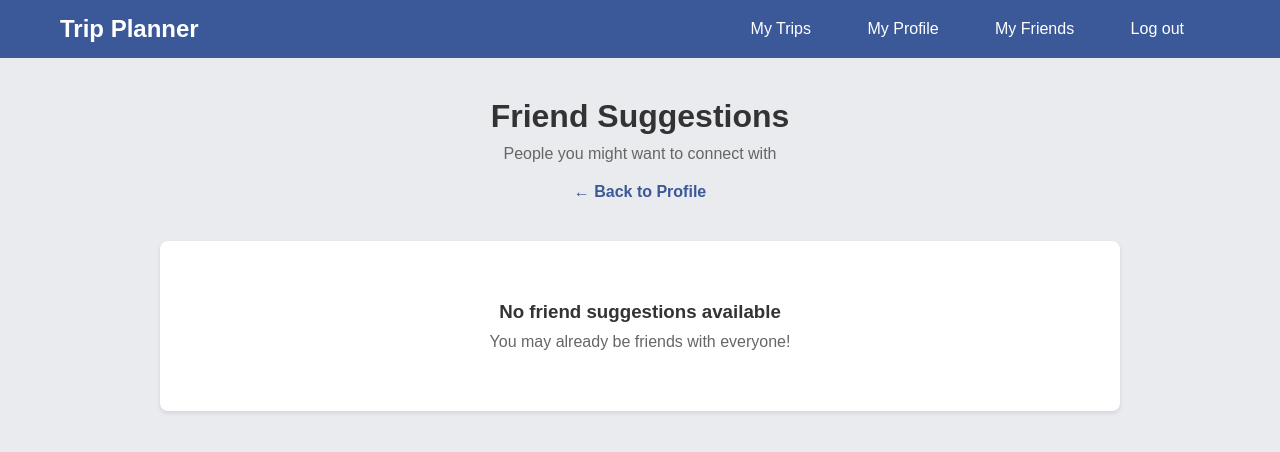
After one commit to L-alam/CS-412, a Django app: page /project/profile/1/friend_suggestions/ in a window 1280 px wide. The commit adds this page. Shown: the top 452 px of the page. Run offline with Django 5.2, Linux system fonts and the light colour scheme; tables that the repository leaves empty hold one stand-in row (values such as "Sample post").

Commit message:
Added friends section to profile page with addfriend and search

```diff
--- a/project/models.py
+++ b/project/models.py
@@ -37,6 +37,47 @@ class Profile(models.Model):
     def __str__(self):
         '''Return a string representation of this Profile.'''
         return  f'{self.first_name} {self.last_name}'
+
+    def get_friends(self):
+        '''Return a list of all friends (Profile objects) for this Profile.'''
+        friends_as_profile1 = Friend.objects.filter(profile1=self)
+        friends_as_profile2 = Friend.objects.filter(profile2=self)
+
+        friend_profiles = []
+
+        for friend in friends_as_profile1:
+            friend_profiles.append(friend.profile2)
+
+        for friend in friends_as_profile2:
+            friend_profiles.append(friend.profile1)
+
+        return friend_profiles
+
+    def add_friend(self, other):
+        '''Add a friend relationship between self and other Profile.'''
+        if self == other:
+            return
+
+        existing_friend = Friend.objects.filter(
+            models.Q(profile1=self, profile2=other) |
+            models.Q(profile1=other, profile2=self)
+        ).first()
+
+        if not existing_friend:
+            Friend.objects.create(profile1=self, profile2=other)
+
+    def get_friend_suggestions(self):
+        '''Return a list of Profiles that could be friends.'''
+        all_profiles = Profile.objects.all()
+
+        current_friends = self.get_friends()
+
+        suggestions = []
+        for profile in all_profiles:
+            if profile != self and profile not in current_friends:
+                suggestions.append(profile)
+
+        return suggestions
 
 
 class Friend(models.Model):
--- /dev/null
+++ b/project/templates/project/friend_suggestions.html
@@ -0,0 +1,142 @@
+<!-- project/templates/project/friend_suggestions.html -->
+{% extends 'project/base.html' %}
+
+{% block content %}
+<div class="suggestions-container">
+    <div class="page-header">
+        <h1>Friend Suggestions</h1>
+        <p>People you might want to connect with</p>
+        <a href="{% url 'show_profile' profile.pk %}" class="back-link">← Back to Profile</a>
+    </div>
+
+    <div class="suggestions-grid">
+        {% for suggestion in profile.get_friend_suggestions %}
+        <div class="suggestion-card">
+            <div class="suggestion-info">
+                <h3>{{ suggestion.first_name }} {{ suggestion.last_name }}</h3>
+                <p class="email">{{ suggestion.email }}</p>
+            </div>
+            <div class="suggestion-actions">
+                <a href="{% url 'add_friend' profile.pk suggestion.pk %}" class="add-friend-btn">
+                    Add Friend
+                </a>
+            </div>
+        </div>
+        {% empty %}
+        <div class="no-suggestions">
+            <h3>No friend suggestions available</h3>
+            <p>You may already be friends with everyone!</p>
+        </div>
+        {% endfor %}
+    </div>
+</div>
+
+<style>
+.suggestions-container {
+    max-width: 1000px;
+    margin: 0 auto;
+    padding: 20px;
+}
+
+.page-header {
+    text-align: center;
+    margin-bottom: 40px;
+}
+
+.page-header h1 {
+    color: #333;
+    margin-bottom: 10px;
+    font-size: 32px;
+}
+
+.page-header p {
+    color: #666;
+    margin-bottom: 20px;
+}
+
+.back-link {
+    color: #3b5998;
+    text-decoration: none;
+    font-weight: bold;
+}
+
+.back-link:hover {
+    text-decoration: underline;
+}
+
+.suggestions-grid {
+    display: grid;
+    grid-template-columns: repeat(auto-fill, minmax(280px, 1fr));
+    gap: 20px;
+}
+
+.suggestion-card {
+    background: white;
+    border-radius: 8px;
+    box-shadow: 0 2px 4px rgba(0,0,0,0.1);
+    padding: 25px;
+    text-align: center;
+    transition: transform 0.2s, box-shadow 0.2s;
+}
+
+.suggestion-card:hover {
+    transform: translateY(-2px);
+    box-shadow: 0 4px 8px rgba(0,0,0,0.15);
+}
+
+.suggestion-info h3 {
+    margin-bottom: 10px;
+    color: #333;
+    font-size: 20px;
+}
+
+.suggestion-info .email {
+    color: #666;
+    margin-bottom: 20px;
+    font-size: 14px;
+}
+
+.suggestion-actions {
+    margin-top: 20px;
+}
+
+.add-friend-btn {
+    background: #3b5998;
+    color: white;
+    padding: 10px 20px;
+    text-decoration: none;
+    border-radius: 4px;
+    font-weight: bold;
+    display: inline-block;
+    transition: background-color 0.3s;
+}
+
+.add-friend-btn:hover {
+    background: #2d4373;
+}
+
+.no-suggestions {
+    grid-column: 1 / -1;
+    text-align: center;
+    padding: 60px 20px;
+    background: white;
+    border-radius: 8px;
+    box-shadow: 0 2px 4px rgba(0,0,0,0.1);
+}
+
+.no-suggestions h3 {
+    color: #333;
+    margin-bottom: 10px;
+}
+
+.no-suggestions p {
+    color: #666;
+}
+
+@media (max-width: 768px) {
+    .suggestions-grid {
+        grid-template-columns: 1fr;
+    }
+}
+</style>
+{% endblock %}
--- a/project/urls.py
+++ b/project/urls.py
@@ -2,10 +2,12 @@ from django.urls import path
 from .views import *
 
 urlpatterns = [
-    # map the URL (empty string) to the view
-    path('', ShowAllTripsView.as_view(), name='show_all'), # generic class-based view
+    path('', ShowAllTripsView.as_view(), name='show_all'),
     path('create_trip/', CreateTripView.as_view(), name='create_trip'),
     path('trip/<int:pk>/', ShowTripDetailView.as_view(), name='show_trip'),
     path('trip/<int:trip_pk>/create_plan/', CreatePlanView.as_view(), name='create_plan'),
     path('profile/<int:pk>/', ShowProfilePageView.as_view(), name='show_profile'),
+    #path('profile/<int:pk>/add_wishlist/', AddWishlistItemView.as_view(), name='add_wishlist_item'),
+    path('profile/<int:pk>/friend_suggestions/', FriendSuggestionsView.as_view(), name='friend_suggestions'),
+    path('profile/<int:pk>/add_friend/<int:other_pk>/', AddFriendView.as_view(), name='add_friend'),
 ]
--- a/project/views.py
+++ b/project/views.py
@@ -1,9 +1,9 @@
 from django.shortcuts import render
-from django.views.generic import ListView, DetailView, CreateView
+from django.views.generic import ListView, DetailView, CreateView, View
 from .models import *
 from .forms import CreateTripForm, CreatePlanForm, AddWishlistItemForm
 from django.urls import reverse
-from django.shortcuts import get_object_or_404
+from django.shortcuts import render, get_object_or_404, redirect
 
 # Create your views here.
 
@@ -78,6 +78,32 @@ class AddWishlistItemView(CreateView):
 
 
 
+class FriendSuggestionsView(DetailView):
+    '''Show friend suggestions for a profile.'''
+    model = Profile
+    template_name = 'project/friend_suggestions.html'
+    context_object_name = 'profile'
+
+
+class AddFriendView(View):
+    '''A view to add a friend relationship between two profiles.'''
+
+    def get(self, request, *args, **kwargs):
+        '''Handle the add friend request.'''
+        pk = self.kwargs.get('pk')
+        other_pk = self.kwargs.get('other_pk')
+
+        profile = get_object_or_404(Profile, pk=pk)
+        other_profile = get_object_or_404(Profile, pk=other_pk)
+
+        profile.add_friend(other_profile)
+
+        # Redirect back to friend suggestions
+        return redirect('friend_suggestions', pk=pk)
+
+
+
+
 
 
 # {% extends 'project/base.html' %}
```
Also changed, not shown: mini_fb/views.py (+63 -0 lines), project/templates/project/show_profile.html (+75 -2 lines), project/migrations/0007_friend_wishlistitem.py (added).
